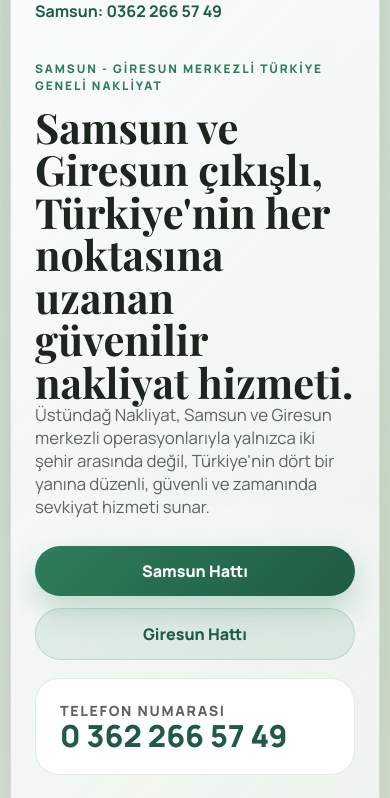
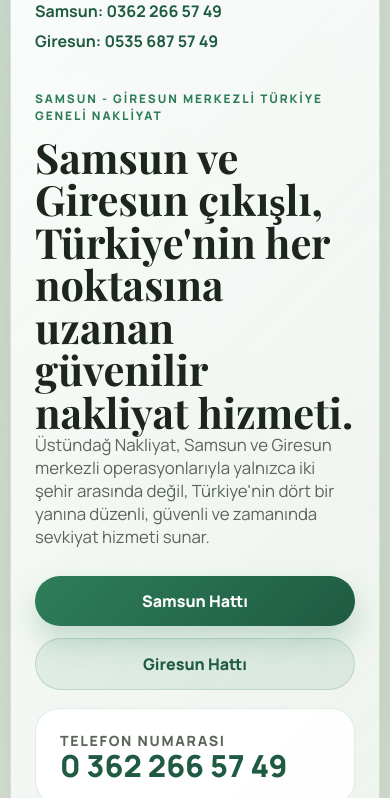
Before and after one commit to oguzhangunes/samsungiresunambari, a plain HTML site: page index.html in a window 390 px wide. Shown: the part 99-897 px from the top of the page. Drawn offline with nearby package versions, Linux system fonts and the light colour scheme.

Commit message:
Show both Samsun and Giresun phone numbers in topbar

```diff
--- a/index.html
+++ b/index.html
@@ -27,7 +27,10 @@
             <small>İsmail Güneş</small>
           </div>
         </div>
-        <span class="topbar-call">Samsun: 0362 266 57 49</span>
+        <div class="topbar-contacts">
+          <span class="topbar-call">Samsun: 0362 266 57 49</span>
+          <span class="topbar-call">Giresun: 0535 687 57 49</span>
+        </div>
       </nav>
 
       <div class="hero-grid">
--- a/styles.css
+++ b/styles.css
@@ -119,6 +119,14 @@
   color: var(--brand-deep);
   text-decoration: none;
   font-weight: 700;
+}
+
+.topbar-contacts {
+  display: flex;
+  align-items: center;
+  justify-content: flex-end;
+  gap: 18px;
+  flex-wrap: wrap;
 }
 
 .hero-grid {
@@ -549,9 +557,15 @@
     align-items: flex-start;
   }
 
+  .topbar-contacts,
   .button,
   .topbar-call {
     width: 100%;
+  }
+
+  .topbar-contacts {
+    align-items: flex-start;
+    gap: 8px;
   }
 
   .cta-row {
```
